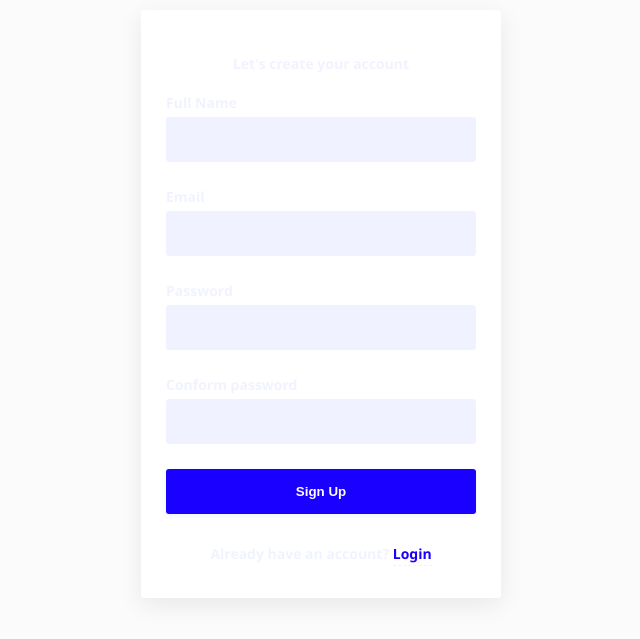
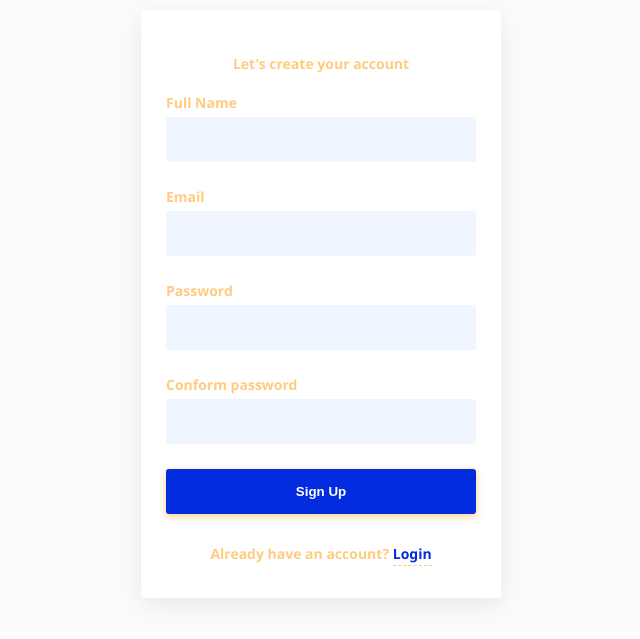
Before and after one commit to iv1660yg/MSU-ICS-370, a PHP site: page /register.php in a window 1280 px wide. Shown: the top 639 px of the page, without its empty margins (319-959 px from the left). Run offline with PHP 8.4, Linux system fonts and the light colour scheme.

Commit message:
Update auth.css

```diff
--- a/auth.css
+++ b/auth.css
@@ -6,10 +6,10 @@ body {
 
 .rlform {
 	/* variables */
-	--color-primary: #1900ff;
-	--color-grey: rgba(0, 47, 255, 0.06);
-	--color-dark: rgba(0, 47, 255, 0.06);
-	--color-semidark: rgba(0, 47, 255, 0.06);
+	--color-primary: #042cdf;
+	--color-grey: rgba(0, 102, 255, 0.06);
+	--color-dark: rgba(255, 152, 0, .5);
+	--color-semidark: rgba(255, 152, 0, 0.5);
 
 	text-align: center;
 	margin: 10px 0 0 0;
```
